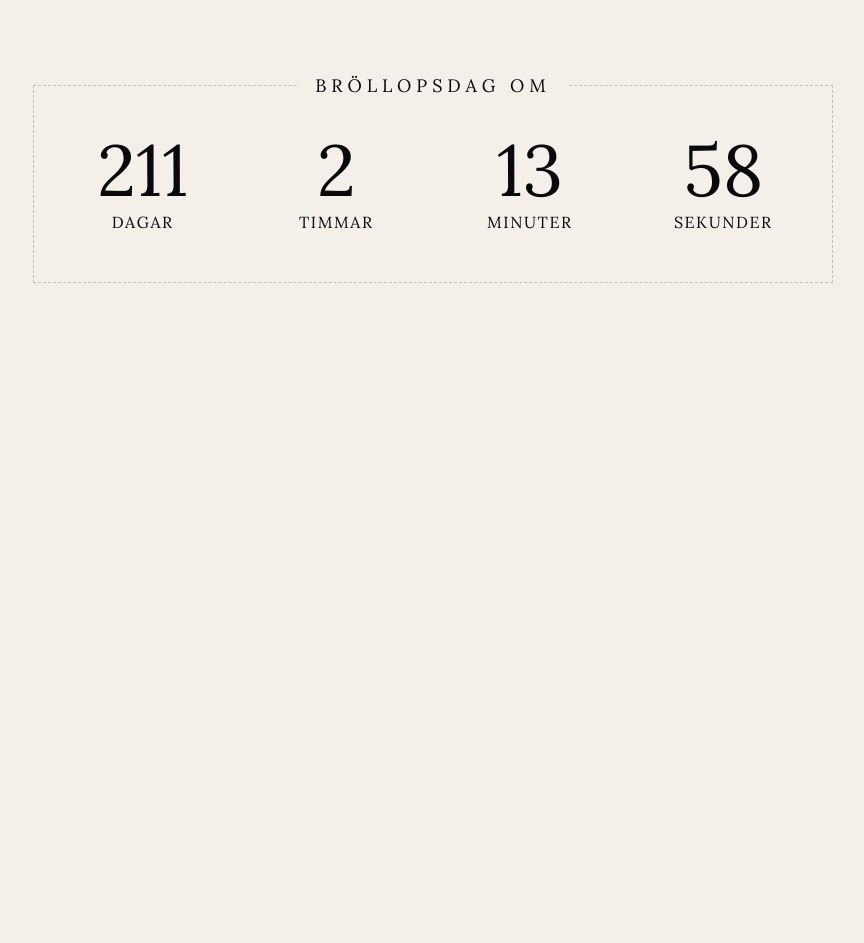
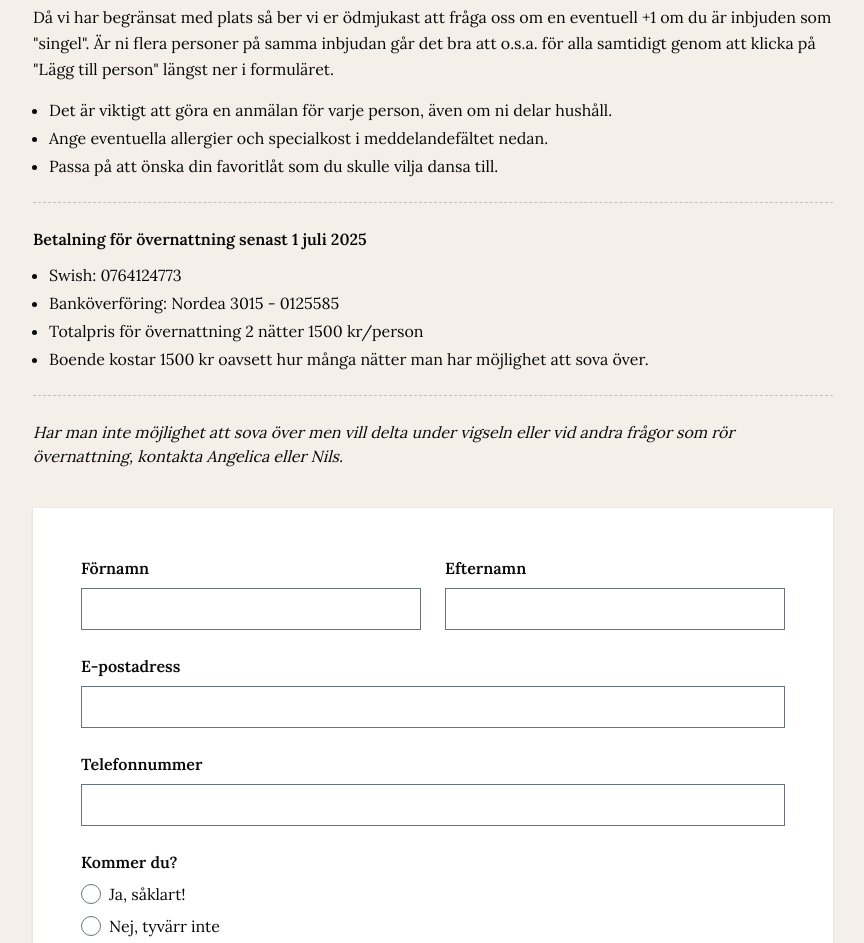
Before and after one commit to simonwallstrom/angelicaochnils, a Next.js app: page /osa in a window 1280 px wide. Shown: the part 429-1372 px from the top of the page, without its empty margins (207-1071 px from the left). Before the commit the page ends 808 px from the top, so only its background shows below. Built offline with nearby package versions, Linux system fonts and the light colour scheme.

Commit message:
Started working on attendace page

```diff
--- a/src/app/countdown.tsx
+++ b/src/app/countdown.tsx
@@ -19,18 +19,15 @@ const useCountdown = (targetDate: Date) => {
     return { days, hours, minutes, seconds }
   }, [])
 
-  const [timeLeft, setTimeLeft] = useState(() => calculateTimeLeft(targetDate)) // Initialize with calculated time left
+  const [timeLeft, setTimeLeft] = useState(() => calculateTimeLeft(targetDate))
 
-  const startTimer = () => {
+  useEffect(() => {
     const interval = setInterval(() => {
       setTimeLeft(calculateTimeLeft(targetDate))
     }, 1000)
 
     return () => clearInterval(interval)
-  }
-
-  // Start the timer immediately
-  startTimer()
+  }, [calculateTimeLeft, targetDate]) // Ensure cleanup on unmount and when dependencies change
 
   return timeLeft
 }
@@ -39,49 +36,17 @@ export function CountDown() {
   const weddingDate = new Date('2025-07-15T00:00:00')
   const timeLeft = useCountdown(weddingDate)
 
-  // Check if the component is mounted to avoid hydration issues
-  const [isMounted, setIsMounted] = useState(false)
-
-  useEffect(() => {
-    setIsMounted(true)
-  }, [])
-
   return (
-    <>
-      <div className="grid w-full grid-cols-2 gap-6 px-6 py-12 sm:grid-cols-4">
-        <div className="text-center">
-          {isMounted ? (
-            <div className="font-serif text-5xl md:text-7xl">{timeLeft.days}</div>
-          ) : (
-            <div className="font-serif text-5xl opacity-0 md:text-7xl">&nbsp;</div>
-          )}
-          <div className="mt-1 text-sm tracking-widest uppercase sm:text-base">Dagar</div>
-        </div>
-        <div className="text-center">
-          {isMounted ? (
-            <div className="font-serif text-5xl md:text-7xl">{timeLeft.hours}</div>
-          ) : (
-            <div className="font-serif text-5xl opacity-0 md:text-7xl">&nbsp;</div>
-          )}
-          <div className="mt-1 text-sm tracking-widest uppercase sm:text-base">Timmar</div>
-        </div>
-        <div className="text-center">
-          {isMounted ? (
-            <div className="font-serif text-5xl md:text-7xl">{timeLeft.minutes}</div>
-          ) : (
-            <div className="font-serif text-5xl opacity-0 md:text-7xl">&nbsp;</div>
-          )}
-          <div className="mt-1 text-sm tracking-widest uppercase sm:text-base">Minuter</div>
-        </div>
-        <div className="text-center">
-          {isMounted ? (
-            <div className="font-serif text-5xl md:text-7xl">{timeLeft.seconds}</div>
-          ) : (
-            <div className="font-serif text-5xl opacity-0 md:text-7xl">&nbsp;</div>
-          )}
-          <div className="mt-1 text-sm tracking-widest uppercase sm:text-base">Sekunder</div>
-        </div>
-      </div>
-    </>
+    <div className="grid w-full grid-cols-2 gap-6 px-6 py-12 sm:grid-cols-4">
+      {['Dagar', 'Timmar', 'Minuter', 'Sekunder'].map((label, index) => {
+        const values = [timeLeft.days, timeLeft.hours, timeLeft.minutes, timeLeft.seconds]
+        return (
+          <div className="text-center" key={label}>
+            <div className="font-serif text-5xl md:text-6xl">{values[index]}</div>
+            <div className="mt-1 text-sm tracking-widest uppercase">{label}</div>
+          </div>
+        )
+      })}
+    </div>
   )
 }
--- a/src/app/globals.css
+++ b/src/app/globals.css
@@ -1,4 +1,6 @@
 @import 'tailwindcss';
+
+@plugin "@tailwindcss/forms";
 
 @theme {
   --color-beige: #f4f0e9;
--- a/src/app/info/page.tsx
+++ b/src/app/info/page.tsx
@@ -1,6 +1,6 @@
 export default function Page() {
   return (
-    <div className="border-t border-black/10">
+    <div className="overflow-hidden border-t border-black/10">
       <div className="">
         <h1 className="mt-6 text-3xl font-medium sm:mt-12">Info</h1>
         <p className="mt-4 leading-relaxed italic sm:mt-6">Kommer snart...</p>
--- a/src/app/layout.tsx
+++ b/src/app/layout.tsx
@@ -1,5 +1,4 @@
 import type { Metadata } from 'next'
-import Link from 'next/link'
 import { Lora } from 'next/font/google'
 
 import './globals.css'
@@ -26,17 +25,17 @@ export default function RootLayout({
 }>) {
   return (
     <html className={`bg-beige text-zinc-950 ${serif.variable}`} lang="sv">
-      <body className="font-serif md:text-lg">
+      <body className="font-serif">
         <div className="mx-auto max-w-4xl px-4 sm:px-12">
           <header className="mt-12 text-center sm:mt-20">
             <h1 className="ml-1">
-              <div className="text-base tracking-[5px] uppercase">– 15 Juli 2025 –</div>
+              <div className="tracking-[5px] uppercase">– 15 Juli 2025 –</div>
               <div className="mt-3 text-3xl tracking-widest uppercase sm:mt-6 sm:text-5xl sm:tracking-[8px]">
                 Angelica & Nils
               </div>
             </h1>
           </header>
-          <nav className="bg-beige sticky top-0 z-10 -mx-4 mt-1 flex justify-center gap-3 overflow-scroll sm:mt-3 sm:gap-6">
+          <nav className="bg-beige sticky top-0 z-10 -mx-4 mt-1 flex justify-center gap-3 overflow-scroll font-medium sm:mt-3 sm:gap-6">
             <NavLink href="/">Hem</NavLink>
             <NavLink href="/brollopet">Bröllopet</NavLink>
             <NavLink href="/info">Info</NavLink>
--- a/src/app/nav-link.tsx
+++ b/src/app/nav-link.tsx
@@ -6,7 +6,6 @@ import { ReactNode } from 'react'
 
 export default function NavLink({ children, href }: { children: ReactNode; href: string }) {
   const pathname = usePathname()
-  console.log(pathname)
 
   return (
     <Link
--- /dev/null
+++ b/src/app/osa/form.tsx
@@ -0,0 +1,140 @@
+'use client'
+
+import { useState } from 'react'
+
+export function Form() {
+  const [attendingInfo, showAttendingInfo] = useState(false)
+
+  return (
+    <form className="mt-10 bg-white p-6 shadow-sm md:p-12" action="">
+      <div className="grid gap-6 md:grid-cols-2">
+        <div className="grid gap-2">
+          <label className="font-semibold select-none" htmlFor="first_name">
+            Förnamn
+          </label>
+          <input type="text" name="first_name" id="first_name" />
+        </div>
+        <div className="grid gap-2">
+          <label className="font-semibold select-none" htmlFor="last_name">
+            Efternamn
+          </label>
+          <input type="text" name="last_name" id="last_name" />
+        </div>
+      </div>
+      <div className="mt-6 grid gap-2">
+        <label className="font-semibold select-none" htmlFor="email">
+          E-postadress
+        </label>
+        <input type="text" name="email" id="email" />
+      </div>
+      <div className="mt-6 grid gap-2">
+        <label className="font-semibold select-none" htmlFor="phone">
+          Telefonnummer
+        </label>
+        <input type="tel" name="phone" id="phone" />
+      </div>
+      <div className="mt-6 grid gap-1">
+        <div className="font-semibold">Kommer du?</div>
+        <div className="mt-1 grid gap-2">
+          <label className="flex items-center gap-2" htmlFor="attending-yes">
+            <input
+              className="h-5 w-5"
+              type="radio"
+              name="attending"
+              id="attending-yes"
+              value="yes"
+              onChange={() => showAttendingInfo(true)}
+            />
+            <span>Ja, såklart!</span>
+          </label>
+          <label className="flex items-center gap-2" htmlFor="attending-no">
+            <input
+              className="h-5 w-5"
+              type="radio"
+              name="attending"
+              id="attending-no"
+              value="no"
+              onChange={() => showAttendingInfo(false)}
+            />
+            <span>Nej, tyvärr inte</span>
+          </label>
+        </div>
+      </div>
+      {attendingInfo ? (
+        <>
+          <div className="mt-6 grid gap-1">
+            <div className="font-semibold">Sover du kvar 1 eller 2 nätter?</div>
+            <div className="mt-1 grid gap-2">
+              <label className="flex items-center gap-2" htmlFor="one-night">
+                <input
+                  className="h-5 w-5"
+                  type="radio"
+                  name="nights"
+                  id="one-night"
+                  value="one-night"
+                />
+                <span>1 natt</span>
+              </label>
+              <label className="flex items-center gap-2" htmlFor="two-nights">
+                <input
+                  className="h-5 w-5"
+                  type="radio"
+                  name="nights"
+                  id="two-nights"
+                  value="two-nights"
+                />
+                <span>2 nätter</span>
+              </label>
+            </div>
+          </div>
+          <div className="mt-6 grid">
+            <label className="font-semibold select-none" htmlFor="email">
+              Allergier/ Kostalternativ
+            </label>
+            <p className="mt-1 text-sm">
+              Berätta gärna om du har några allergier eller kostpreferenser, som vegetarisk eller
+              glutenfri. Om du inte har några, kan du lämna fältet tomt.
+            </p>
+            <textarea className="mt-3" name="email" id="email"></textarea>
+          </div>
+          <div className="mt-6 grid gap-1">
+            <div className="font-semibold">Tar du med barn under 1 år?</div>
+            <div className="mt-1 grid gap-2">
+              <label className="flex items-center gap-2" htmlFor="kids-yes">
+                <input
+                  className="h-5 w-5"
+                  type="radio"
+                  name="kids"
+                  id="kids-yes"
+                  value="kids-yes"
+                />
+                <span>Ja</span>
+              </label>
+              <label className="flex items-center gap-2" htmlFor="kids-noe">
+                <input
+                  className="h-5 w-5"
+                  type="radio"
+                  name="kids"
+                  id="kids-noe"
+                  value="kids-noe"
+                />
+                <span>Nej</span>
+              </label>
+            </div>
+          </div>
+          <div className="mt-6 grid gap-2">
+            <label className="font-semibold select-none" htmlFor="song">
+              En låt jag absolut inte kan sitta still till…
+            </label>
+            <input type="text" name="song" id="song" />
+          </div>
+        </>
+      ) : null}
+      <div className="mt-8">
+        <button className="cursor-pointer border border-black bg-gray-800 px-10 py-2 font-semibold text-white outline-offset-2 outline-emerald-600 hover:bg-black focus-visible:outline-2">
+          Skicka
+        </button>
+      </div>
+    </form>
+  )
+}
--- a/src/app/osa/page.tsx
+++ b/src/app/osa/page.tsx
@@ -1,9 +1,35 @@
+import { Form } from './form'
+
 export default function Page() {
   return (
-    <div className="border-t border-black/10">
+    <div className="border-t border-dashed border-black/20">
       <div className="">
         <h1 className="mt-6 text-3xl font-medium sm:mt-12">O.S.A</h1>
-        <p className="mt-4 leading-relaxed italic sm:mt-6">Kommer snart...</p>
+        <p className="mt-4 font-semibold text-blue-600 italic">O.S.A senast 14 april 2025</p>
+        <p className="mt-4 leading-relaxed">
+          Då vi har begränsat med plats så ber vi er ödmjukast att fråga oss om en eventuell +1 om
+          du är inbjuden som "singel". Är ni flera personer på samma inbjudan går det bra att o.s.a.
+          för alla samtidigt genom att klicka på "Lägg till person" längst ner i formuläret.
+        </p>
+        <ul className="mt-4 list-disc space-y-1 pl-4">
+          <li>Det är viktigt att göra en anmälan för varje person, även om ni delar hushåll.</li>
+          <li>Ange eventuella allergier och specialkost i meddelandefältet nedan.</li>
+          <li>Passa på att önska din favoritlåt som du skulle vilja dansa till.</li>
+        </ul>
+        <div className="mt-6 border-y border-dashed border-black/20 py-6">
+          <div className="font-semibold">Betalning för övernattning senast 1 juli 2025</div>
+          <ul className="mt-3 list-disc space-y-1 pl-4">
+            <li>Swish: 0764124773</li>
+            <li>Banköverföring: Nordea 3015 - 0125585</li>
+            <li>Totalpris för övernattning 2 nätter 1500 kr/person</li>
+            <li>Boende kostar 1500 kr oavsett hur många nätter man har möjlighet att sova över.</li>
+          </ul>
+        </div>
+        <p className="mt-6 italic">
+          Har man inte möjlighet att sova över men vill delta under vigseln eller vid andra frågor
+          som rör övernattning, kontakta Angelica eller Nils.
+        </p>
+        <Form />
       </div>
     </div>
   )
```
Also changed, not shown: package.json (+8 -7 lines), src/app/brollopet/page.tsx (+18 -6 lines), src/app/gan/page.tsx (added, +16 -0 lines), src/app/getanewsletter.ts (added, +17 -0 lines), src/app/page.tsx (+3 -4 lines), 1 other file (tests, documents, lock files or other folders).
